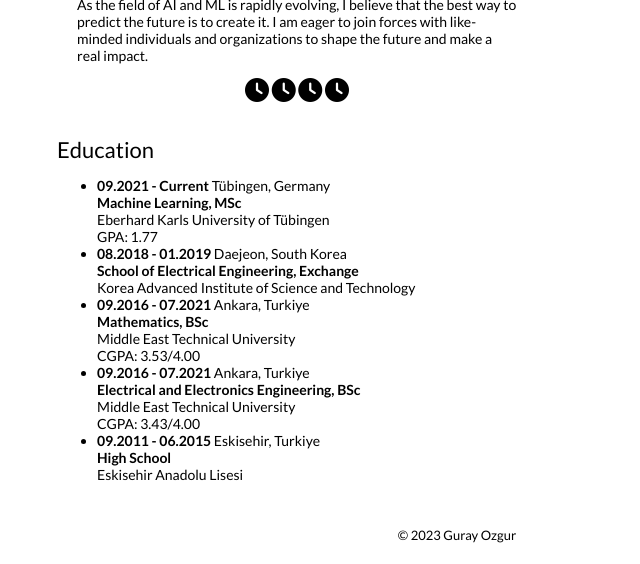
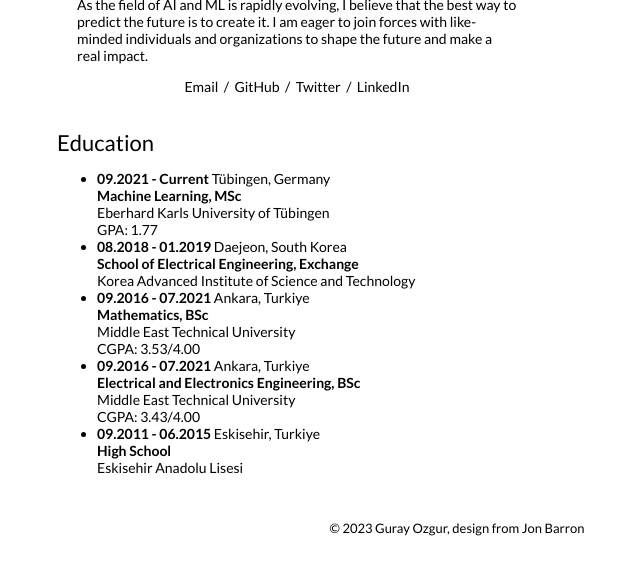
Before and after one commit to gurayozgur/gurayozgur.github.io, a Jekyll site: the page built from _posts/2019-06-02-venue.markdown, in a window 1280 px wide, cut to the strip 430-994 px from the top of the page. Shown: the whole strip, without its empty margins (183-823 px from the left). Built offline with Jekyll 4.4.1, drawn with Linux system fonts in a browser that asks for light colours; nearby versions of some CDN libraries.

Commit message:
Update default.html

```diff
--- a/_layouts/default.html
+++ b/_layouts/default.html
@@ -40,10 +40,10 @@
                 As the field of AI and ML is rapidly evolving, I believe that the best way to predict the future is to create it. I am eager to join forces with like-minded individuals and organizations to shape the future and make a real impact.
               </p>
               <p style="text-align:center">
-                <a target="_blank" href="mailto:guray.ozgur@student.uni-tuebingen.de"> <i class="fas fa-clock" style="font-size:24px;"></i></a>
-                <a href="https://github.com/gurayozgur"><i class="fas fa-clock" style="font-size:24px;"></i></a>
-                <a href="https://www.twitter.com/hutcun"><i class="fas fa-clock" style="font-size:24px;"></i> </a>
-                <a href="https://www.linkedin.com/in/guray"> <i class="fas fa-clock" style="font-size:24px;"></i></a>
+                <a target="_blank" href="mailto:guray.ozgur@student.uni-tuebingen.de"> Email</a> &nbsp;/&nbsp;
+                <a href="https://github.com/gurayozgur">GitHub</a> &nbsp;/&nbsp;
+                <a href="https://www.twitter.com/hutcun">Twitter</a> &nbsp;/&nbsp;
+                <a href="https://www.linkedin.com/in/guray"> LinkedIn </a>
               </p>
             </td>
             <td style="padding:2.5%;width:40%;max-width:40%">
@@ -104,7 +104,7 @@
             <td style="padding:0px">
               <br>
               <p style="text-align:center;font-size:small;">
-                  © 2023 Guray Ozgur
+                  © 2023 Guray Ozgur, design from <a style="font-size:small;" href="https://jonbarron.info">Jon Barron</a>
               </p>
             </td>
           </tr>
```
